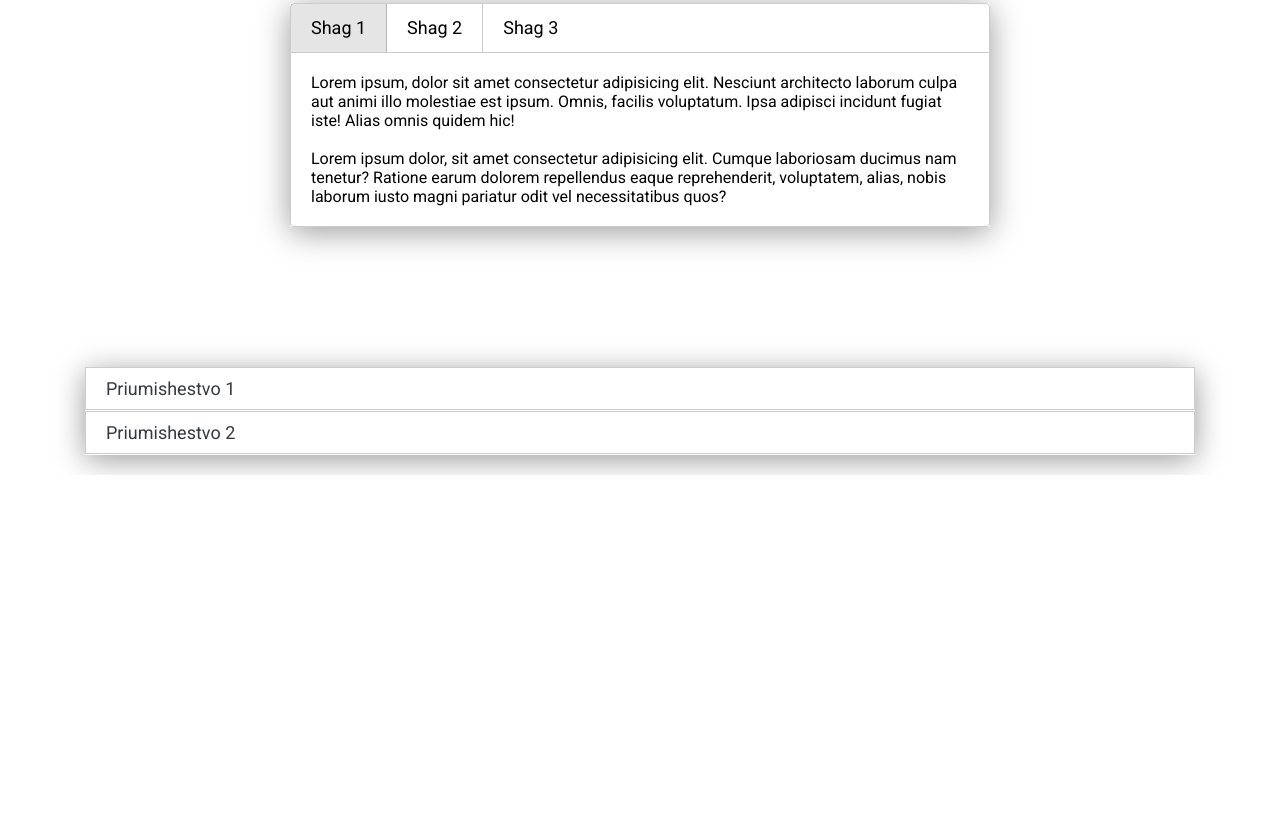
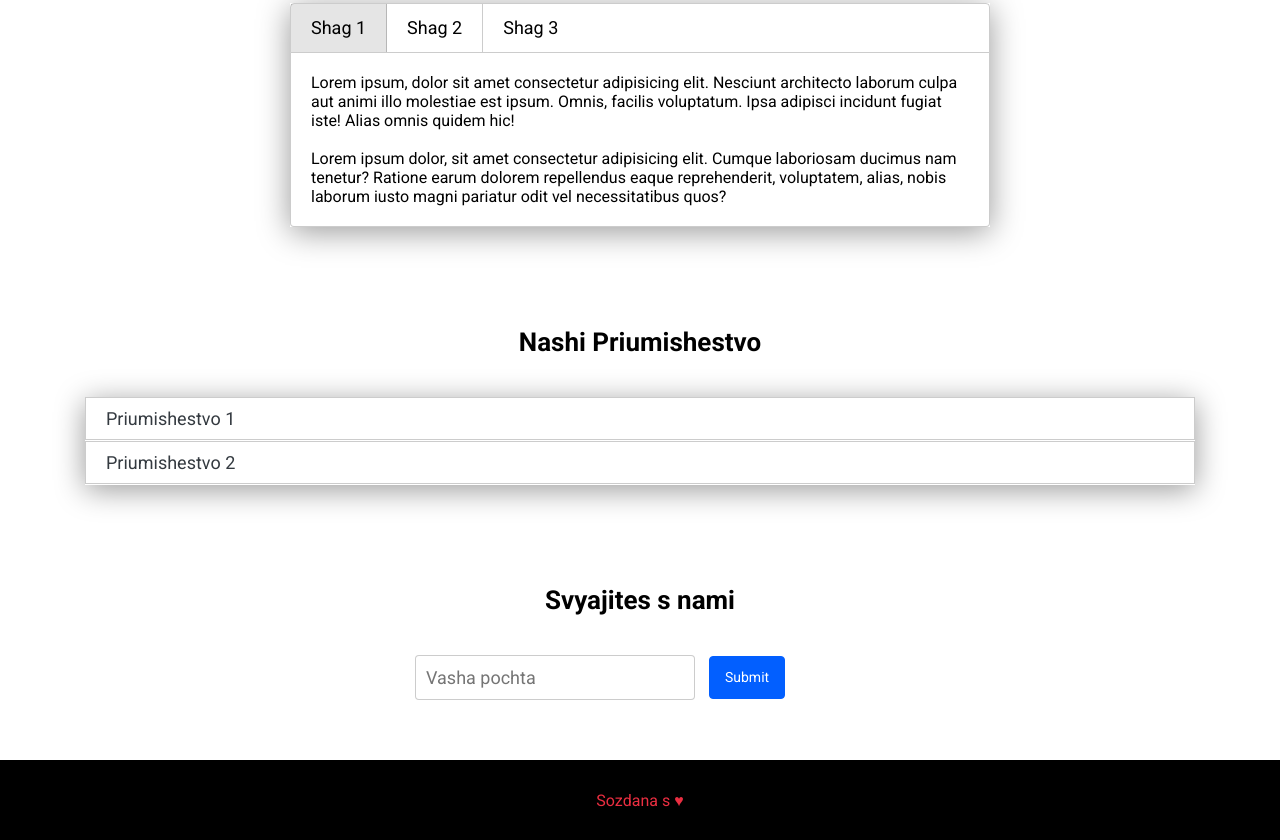
Before and after one commit to BeksultanTurganbaev1/mini-project-work-our-lib, a plain HTML site: page index.html in a window 1280 px wide. Shown: the part 1577-2417 px from the top of the page. Before the commit the page ends 2052 px from the top, so only its background shows below. Drawn offline with Linux system fonts and the light colour scheme; no server answers.

Commit message:
Last commit mini project created our lib

```diff
--- a/css/style.css
+++ b/css/style.css
@@ -18,3 +18,25 @@ h2 {
 .goods_items {
     margin-top: 40px;
 }
+
+form {
+    width: 450px;
+    margin: 40px auto 0 auto;
+}
+
+input {
+    width: 280px;
+    height: 45px;
+    margin-right: 10px;
+    padding: 0 10px;
+    font-size: 18px;
+    vertical-align: middle;
+    border: 1px solid rgba(0,0,0, .2);
+    border-radius: 4px;
+}
+
+footer {
+    margin-top: 40px;
+    height: 80px;
+    background-color: #000;
+}
--- a/index.html
+++ b/index.html
@@ -144,7 +144,51 @@
         </div>
     </section>
 
+    <section class="advantages">
+        <div class="container">
+            <h2 class="text-center">Nashi Priumishestvo</h2>
 
+            <div class="accordion mt-20 block-center">
+                <div class="accordion-head">
+                    <span>Priumishestvo 1</span>
+                </div>
+                <div class="accordion-content">
+                    <div class="accordion-inner">
+                        Lorem, ipsum dolor sit amet consectetur adipisicing elit. Aut assumenda qui omnis aperiam et
+                        amet
+                        iure praesentium officiis hic dolorem error beatae tempora repellendus, recusandae, ipsam
+                        accusantium cumque magnam dicta.
+                    </div>
+                </div>
+                <div class="accordion-head">
+                    <span>Priumishestvo 2</span>
+                </div>
+                <div class="accordion-content">
+                    <div class="accordion-inner">
+                        Lorem, ipsum dolor sit amet consectetur adipisicing elit. Aut assumenda qui omnis aperiam et
+                        amet
+                        iure praesentium officiis hic dolorem error beatae tempora repellendus, recusandae, ipsam
+                        accusantium cumque magnam dicta.
+                    </div>
+                </div>
+            </div>
+        </div>
+    </section>
+
+    <section class="feed">
+        <div class="container">
+            <h2 class="text-center">Svyajites s nami</h2>
+
+            <form action="#">
+                <input type="email" required placeholder="Vasha pochta">
+                <button class="btn btn-primary">Submit</button>
+            </form>
+        </div>
+    </section>
+
+    <footer class="d-flex f-centered">
+        <div class="text-color-danger">Sozdana s &hearts;</div>
+    </footer>
 
     <div class="modal" id="exampleModal">
         <div class="modal-dialog">
@@ -172,36 +216,6 @@
         </div>
     </div>
 
-    <section class="advantages">
-        <div class="container">
-            <!-- Accordion -->
-            <div class="accordion mt-20 block-center">
-                <div class="accordion-head">
-                    <span>Priumishestvo 1</span>
-                </div>
-                <div class="accordion-content">
-                    <div class="accordion-inner">
-                        Lorem, ipsum dolor sit amet consectetur adipisicing elit. Aut assumenda qui omnis aperiam et
-                        amet
-                        iure praesentium officiis hic dolorem error beatae tempora repellendus, recusandae, ipsam
-                        accusantium cumque magnam dicta.
-                    </div>
-                </div>
-                <div class="accordion-head">
-                    <span>Priumishestvo 2</span>
-                </div>
-                <div class="accordion-content">
-                    <div class="accordion-inner">
-                        Lorem, ipsum dolor sit amet consectetur adipisicing elit. Aut assumenda qui omnis aperiam et
-                        amet
-                        iure praesentium officiis hic dolorem error beatae tempora repellendus, recusandae, ipsam
-                        accusantium cumque magnam dicta.
-                    </div>
-                </div>
-            </div>
-        </div>
-    </section>
-
     <script src="js/lib.js"></script>
     <script src="js/script.js"></script>
 </body>
--- a/js/script.js
+++ b/js/script.js
@@ -0,0 +1,2 @@
+const name = 'John';
+$('h2').eq(0).html(`Eto pridlojenya imenno dlya vas, ${name}`);
```
